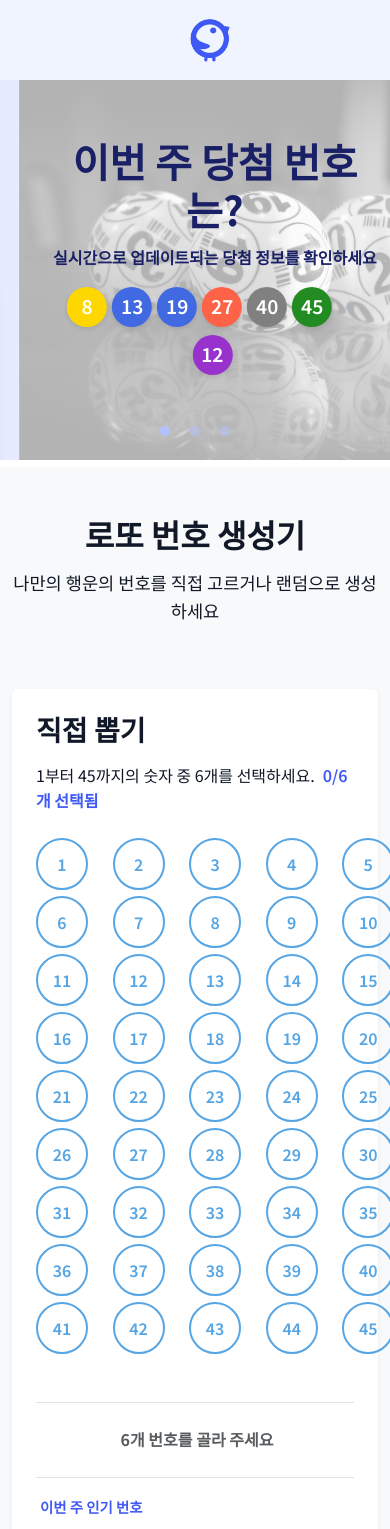
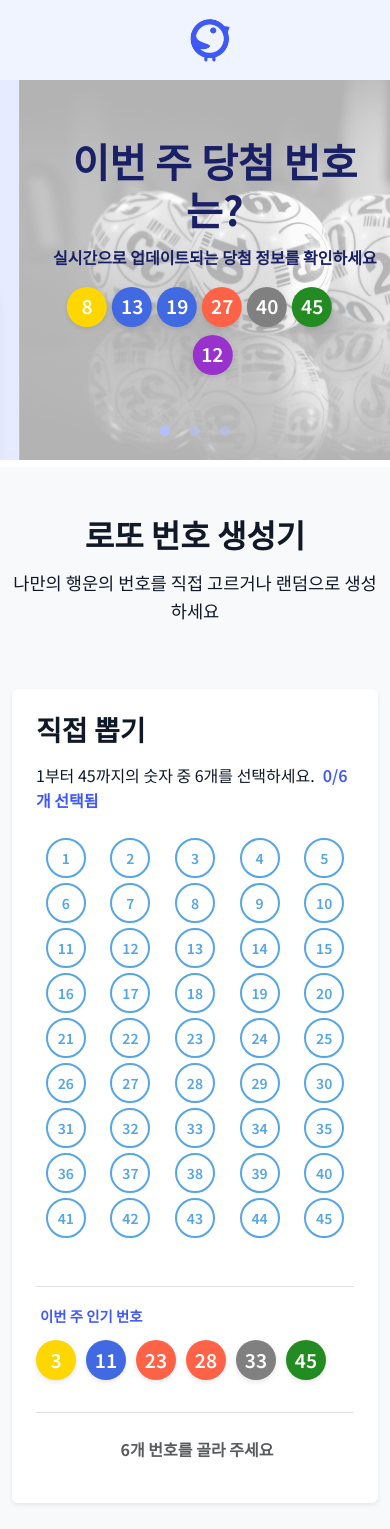
Before and after one commit to DaHnDell/lotto_mate_frontend, a React (Create React App) app: page / in a window 390 px wide. Shown: the top 1529 px of the page. Built offline with nearby package versions, Linux system fonts and the light colour scheme.

Commit message:
번호가 카드 밖으로 삐져나오는 현상 해결

```diff
--- a/src/components/common/sections/NumberGeneratorSection.jsx
+++ b/src/components/common/sections/NumberGeneratorSection.jsx
@@ -72,7 +72,7 @@ const NumberGeneratorSection = () => {
           </Col>
         </Row>
 
-        <Row>
+        <Row className="row-equal-height">
           {/* 좌측: 사용자 선택 번호 */}
           <Col lg={6} className="mb-5 mb-lg-0">
             <div className="user-selection-container bg-white p-4 shadow-sm rounded">
@@ -84,7 +84,9 @@ const NumberGeneratorSection = () => {
                 </span>
               </p>
 
+              {/* 수정된 그리드 레이아웃 */}
               <div className="number-grid mb-4">
+                <div className="number-grid-inner">
                   {Array.from({ length: 45 }, (_, i) => i + 1).map((number) => (
                     <Button
                       key={number}
@@ -97,10 +99,11 @@ const NumberGeneratorSection = () => {
                     </Button>
                   ))}
                 </div>
+              </div>
 
               <div className="d-flex justify-content-between align-items-center">
                 {selectedCount === 0 ?
-                  <></> :
+                  <div></div> :
                   <Button
                     variant="outline-danger"
                     onClick={resetUserSelection}
@@ -124,24 +127,6 @@ const NumberGeneratorSection = () => {
                 </div>
               </div>
 
-              {selectedCount === 6 ?
-                <div className="save-numbers text-center mt-4 pt-3 border-top">
-                  <Button variant="outline-primary" size="lg" className="w-100">
-                    이 번호 저장하기
-                  </Button>
-                  <p className="text-muted mt-2 small">
-                    <i className="bi bi-info-circle me-1"></i>
-                    번호를 저장하려면 로그인이 필요합니다.
-                  </p>
-                </div> :
-                <div className="save-numbers text-center mt-4 pt-3 border-top">
-                <p className="text-muted mt-2 fw-bold">
-                  <i className="bi bi-info-circle me-1"></i>
-                  6개 번호를 골라 주세요
-                </p>
-              </div>
-              }
-
               {/* 인기 번호 표시 */}
               <div className="popular-numbers mt-4 pt-3 border-top">
                 <p className="popular-numbers-title fw-bold text-primary mb-2">
@@ -157,6 +142,26 @@ const NumberGeneratorSection = () => {
                     </span>
                   ))}
                 </div>
+              </div>
+
+              {/* 저장 버튼 영역 */}
+              <div className="save-numbers text-center mt-4 pt-3 border-top">
+                {selectedCount === 6 ? (
+                  <>
+                    <Button variant="outline-primary" size="lg" className="w-100">
+                      이 번호 저장하기
+                    </Button>
+                    <p className="text-muted mt-2 small">
+                      <i className="bi bi-info-circle me-1"></i>
+                      번호를 저장하려면 로그인이 필요합니다.
+                    </p>
+                  </>
+                ) : (
+                  <p className="text-muted mt-2 fw-bold">
+                    <i className="bi bi-info-circle me-1"></i>
+                    6개 번호를 골라 주세요
+                  </p>
+                )}
               </div>
             </div>
           </Col>
@@ -192,7 +197,7 @@ const NumberGeneratorSection = () => {
                 </Button>
               </div>
 
-              <div className="random-option mt-5 mb-3 pt-4">
+              <div className="random-option mt-4 mb-3 pt-3">
                 <Form>
                   <Form.Check
                     type="checkbox"
@@ -208,6 +213,7 @@ const NumberGeneratorSection = () => {
                 </Form>
               </div>
 
+              {/* 저장 버튼 영역 */}
               <div className="save-numbers text-center mt-4 pt-3 border-top">
                 <Button variant="outline-primary" size="lg" className="w-100">
                   이 번호 저장하기
--- a/src/resources/css/style.css
+++ b/src/resources/css/style.css
@@ -896,20 +896,30 @@ html {
 }
 
 /* 번호 선택 그리드 */
+/* 번호 선택 그리드 스타일 */
 .number-grid {
+  width: 100%;
+  overflow: hidden;
+}
+
+.number-grid-inner {
   display: grid;
   grid-template-columns: repeat(9, 1fr);
   gap: 8px;
-  margin-bottom: 20px;
+  margin: 0 auto;
 }
 
+/* 번호 버튼 스타일 */
 .number-btn {
-  width: 70%;
   aspect-ratio: 1;
+  width: 100%;
+  max-width: 40px;
+  padding: 0;
+  margin: 0 auto;
+  font-weight: 600;
   display: flex;
   align-items: center;
   justify-content: center;
-  font-weight: 600;
   border-radius: 50%;
   transition: all 0.2s ease;
 }
@@ -917,6 +927,171 @@ html {
 .number-btn.selected {
   transform: scale(1.05);
   box-shadow: 0 3px 6px rgba(0, 0, 0, 0.1);
+}
+
+/* 선택된 번호들 표시 영역 */
+.selected-numbers-display {
+  display: flex;
+  flex-wrap: wrap;
+  justify-content: flex-end;
+  gap: 5px;
+}
+
+/* 컨테이너 스타일 추가 */
+.user-selection-container,
+.random-numbers-container {
+  height: 100%;
+  display: flex;
+  flex-direction: column;
+}
+
+/* 번호 저장 영역을 하단으로 밀어내기 */
+.save-numbers {
+  margin-top: auto;
+}
+
+/* 로또 공 기본 스타일 - 기존 스타일 유지 */
+.lotto-ball {
+  display: inline-flex;
+  align-items: center;
+  justify-content: center;
+  width: 40px;
+  height: 40px;
+  border-radius: 50%;
+  font-weight: 600;
+  margin: 0 5px;
+  color: #fff;
+  font-size: 0.9rem;
+  box-shadow: 0 2px 5px rgba(0, 0, 0, 0.1);
+}
+
+/* 로또 공 크기 변형 - 기존 스타일 유지 */
+.lotto-ball-sm {
+  width: 30px;
+  height: 30px;
+  font-size: 0.8rem;
+  margin: 0 3px;
+}
+
+.lotto-ball-lg {
+  width: 60px;
+  height: 60px;
+  font-size: 1.5rem;
+  margin: 0 10px;
+  box-shadow: 0 4px 8px rgba(0, 0, 0, 0.15);
+  font-weight: 700;
+}
+
+/* 인기 번호 표시 영역 */
+.popular-numbers-display {
+  display: flex;
+  flex-wrap: wrap;
+  gap: 5px;
+  margin-top: 8px;
+}
+
+/* 번호 색상 - 기존 스타일 유지 */
+.lotto-ball-1 { background-color: #ffd700; } /* 1~10: 노랑 */
+.lotto-ball-2 { background-color: #4169e1; } /* 11~20: 파랑 */
+.lotto-ball-3 { background-color: #ff6347; } /* 21~30: 빨강 */
+.lotto-ball-4 { background-color: #808080; } /* 31~40: 회색 */
+.lotto-ball-5 { background-color: #228b22; } /* 41~45: 초록 */
+
+/* 반응형 미디어 쿼리 */
+@media (max-width: 992px) {
+  .number-grid-inner {
+    grid-template-columns: repeat(9, 1fr);
+  }
+
+  .number-btn {
+    max-width: 35px;
+  }
+}
+
+@media (max-width: 768px) {
+  .number-grid-inner {
+    grid-template-columns: repeat(9, 1fr);
+    gap: 6px;
+  }
+
+  .number-btn {
+    max-width: 30px;
+    font-size: 0.875rem;
+  }
+
+  /* 모바일에서는 두 컨테이너의 높이를 각각 조절 */
+  .user-selection-container,
+  .random-numbers-container {
+    height: auto;
+  }
+}
+
+@media (max-width: 576px) {
+  .number-grid-inner {
+    grid-template-columns: repeat(5, 1fr);
+    gap: 5px;
+  }
+
+  .number-btn {
+    max-width: 40px;
+  }
+}
+
+.row-equal-height {
+  display: flex;
+  flex-wrap: wrap;
+}
+
+.row-equal-height > [class*='col-'] {
+  display: flex;
+  flex-direction: column;
+}
+
+.row-equal-height > [class*='col-'] > .user-selection-container,
+.row-equal-height > [class*='col-'] > .random-numbers-container {
+  flex: 1;
+  display: flex;
+  flex-direction: column;
+}
+
+/* 모바일에서 각 컨테이너를 독립적으로 표시 */
+@media (max-width: 992px) {
+  .row-equal-height {
+    display: block;
+  }
+
+  .row-equal-height > [class*='col-'] {
+    display: block;
+  }
+
+  .user-selection-container,
+  .random-numbers-container {
+    height: auto;
+    margin-bottom: 2rem;
+  }
+}
+
+@media (max-width: 768px) {
+  .number-grid-inner {
+    grid-template-columns: repeat(9, 1fr);
+    gap: 6px;
+  }
+
+  .number-btn {
+    max-width: 30px;
+    font-size: 0.875rem;
+  }
+}
+
+@media (max-width: 576px) {
+  .number-grid-inner {
+    grid-template-columns: repeat(5, 1fr);
+    gap: 5px;
+  }
+
+  .number-btn {
+    max-width: 40px;
+  }
 }
 
 /* 선택된 번호 개수 표시 */
```
Lines whose indentation alone changed are shown as unchanged.
